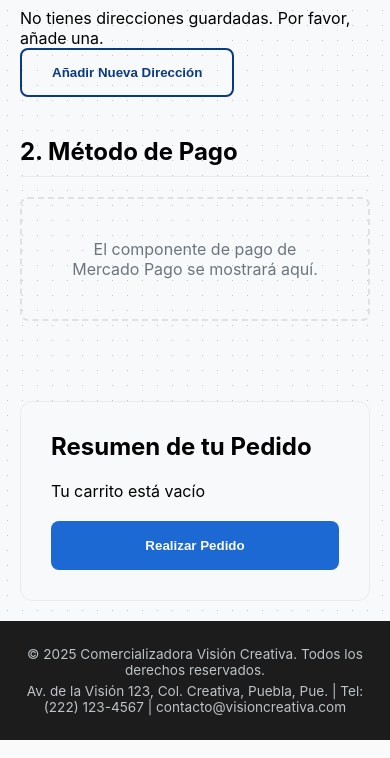
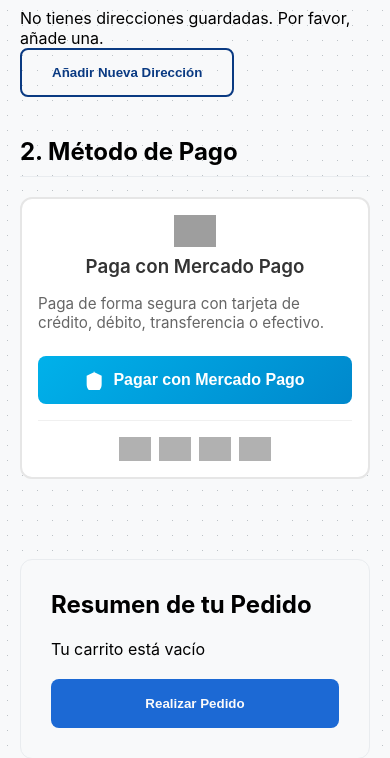
Before and after one commit to ddnte6696/vision_creativa, a PHP site: page /checkout.php in a window 390 px wide. Shown: the part 282-1040 px from the top of the page. Run offline with PHP 8.4, Linux system fonts and the light colour scheme; a user stored in the database is signed in; data comes from the database, SQL or seed files in the repository; some libraries are stand-ins or nearby versions; grey boxes are pictures that could not be loaded.

Commit message:
feat(checkout): Integrar botón de Mercado Pago en página de checkout
- Agregado botón principal de MP con diseño responsive y estados visuales
- Incluidos iconos de métodos de pago disponibles (Visa, Mastercard, Amex, OXXO)
- Implementado CSS con gradientes, hover effects y animaciones de carga
- Agregada funcionalidad JavaScript para validación de carrito y estados del botón
- Incluido sistema de debug para diagnóstico de problemas de habilitación
- Configurado event listener para procesar pagos al hacer click
- Mejorada UX con mensajes de estado y feedback visual

```diff
--- a/checkout.php
+++ b/checkout.php
@@ -77,12 +77,41 @@
                 <!-- SECCIÓN DE MÉTODO DE PAGO -->
                 <section class="checkout-section">
                     <h2>2. Método de Pago</h2>
-                    <div class="payment-placeholder">
-                        <!--
-                            ESPACIO RESERVADO PARA EL EQUIPO DE PAGOS.
-                            Aquí se integrará el componente de Mercado Pago.
-                        -->
-                        <p>El componente de pago de Mercado Pago se mostrará aquí.</p>
+                    <div class="payment-section">
+                        <!-- MERCADO PAGO INTEGRATION -->
+                        <div class="payment-method mp-payment">
+                            <div class="payment-method-header">
+                                <img src="https://http2.mlstatic.com/frontend-assets/ui-navigation/5.18.9/mercadopago/logo__large.png"
+                                     alt="Mercado Pago" class="mp-logo">
+                                <h3>Paga con Mercado Pago</h3>
+                            </div>
+                            <p class="payment-description">
+                                Paga de forma segura con tarjeta de crédito, débito, transferencia o efectivo.
+                            </p>
+
+
+                            <!-- BOTÓN PRINCIPAL DE MERCADO PAGO -->
+                            <button id="mp-checkout-btn" class="mp-button">
+                                <svg width="20" height="20" viewBox="0 0 24 24" fill="currentColor">
+                                    <path d="M12 2L2 7v10c0 5.55 3.84 9.739 9 11 5.16-1.261 9-5.45 9-11V7l-10-5z"/>
+                                    <path d="M9 12l2 2 4-4" stroke="white" stroke-width="2" fill="none"/>
+                                </svg>
+                                Pagar con Mercado Pago
+                            </button>
+
+                            <!-- INDICADORES DE MÉTODOS DE PAGO DISPONIBLES -->
+                            <div class="payment-methods-icons">
+                                <img src="https://http2.mlstatic.com/frontend-assets/ui-navigation/5.18.9/mercadopago/visa.png" alt="Visa" title="Visa">
+                                <img src="https://http2.mlstatic.com/frontend-assets/ui-navigation/5.18.9/mercadopago/mastercard.png" alt="Mastercard" title="Mastercard">
+                                <img src="https://http2.mlstatic.com/frontend-assets/ui-navigation/5.18.9/mercadopago/amex.png" alt="American Express" title="American Express">
+                                <img src="https://http2.mlstatic.com/frontend-assets/ui-navigation/5.18.9/mercadopago/oxxo.png" alt="OXXO" title="OXXO">
+                            </div>
+
+                            <!-- MENSAJES DE ESTADO -->
+                            <div id="payment-status" class="payment-status" style="display: none;">
+                                <div class="status-message"></div>
+                            </div>
+                        </div>
                     </div>
                 </section>
 
--- a/css/checkout.css
+++ b/css/checkout.css
@@ -119,3 +119,178 @@
         position: static; /* Desactivamos el sticky en móvil */
     }
 }
+
+/* MERCADO PAGO PAYMENT SECTION */
+.payment-section {
+    margin-top: 1rem;
+}
+
+.mp-payment {
+    border: 2px solid #e6e6e6;
+    border-radius: 12px;
+    padding: 1.5rem;
+    background: #fff;
+    transition: border-color 0.3s ease;
+}
+
+.mp-payment:hover {
+    border-color: #00b1ea;
+}
+
+.payment-method-header {
+    display: flex;
+    align-items: center;
+    gap: 1rem;
+    margin-bottom: 1rem;
+}
+
+.mp-logo {
+    height: 32px;
+    width: auto;
+}
+
+.payment-method-header h3 {
+    margin: 0;
+    color: #333;
+    font-weight: 600;
+}
+
+.payment-description {
+    color: #666;
+    margin-bottom: 1.5rem;
+    font-size: 0.95rem;
+}
+
+/* BOTÓN PRINCIPAL DE MERCADO PAGO */
+.mp-button {
+    width: 100%;
+    background: linear-gradient(135deg, #00b1ea 0%, #0088cc 100%);
+    color: white;
+    border: none;
+    padding: 1rem 1.5rem;
+    border-radius: 8px;
+    font-size: 1.1rem;
+    font-weight: 600;
+    cursor: pointer;
+    transition: all 0.3s ease;
+    display: flex;
+    align-items: center;
+    justify-content: center;
+    gap: 0.5rem;
+    position: relative;
+    overflow: hidden;
+}
+
+.mp-button:hover:not(:disabled) {
+    background: linear-gradient(135deg, #0088cc 0%, #006699 100%);
+    transform: translateY(-2px);
+    box-shadow: 0 8px 25px rgba(0, 177, 234, 0.3);
+}
+
+.mp-button:active {
+    transform: translateY(0);
+}
+
+.mp-button:disabled {
+    background: #ccc;
+    cursor: not-allowed;
+    transform: none;
+    box-shadow: none;
+}
+
+.mp-button svg {
+    transition: transform 0.3s ease;
+}
+
+.mp-button:hover:not(:disabled) svg {
+    transform: scale(1.1);
+}
+
+/* ICONOS DE MÉTODOS DE PAGO */
+.payment-methods-icons {
+    display: flex;
+    justify-content: center;
+    gap: 0.5rem;
+    margin-top: 1rem;
+    padding-top: 1rem;
+    border-top: 1px solid #f0f0f0;
+}
+
+.payment-methods-icons img {
+    height: 24px;
+    width: auto;
+    opacity: 0.8;
+    transition: opacity 0.3s ease;
+}
+
+.payment-methods-icons img:hover {
+    opacity: 1;
+}
+
+/* MENSAJES DE ESTADO */
+.payment-status {
+    margin-top: 1rem;
+    padding: 1rem;
+    border-radius: 8px;
+    text-align: center;
+}
+
+.payment-status.loading {
+    background: #e3f2fd;
+    border: 1px solid #2196f3;
+    color: #1976d2;
+}
+
+.payment-status.error {
+    background: #ffebee;
+    border: 1px solid #f44336;
+    color: #d32f2f;
+}
+
+.payment-status.success {
+    background: #e8f5e8;
+    border: 1px solid #4caf50;
+    color: #2e7d32;
+}
+
+/* ANIMACIÓN DE CARGA */
+.mp-button.loading::after {
+    content: '';
+    position: absolute;
+    top: 50%;
+    left: 50%;
+    width: 20px;
+    height: 20px;
+    margin: -10px 0 0 -10px;
+    border: 2px solid rgba(255, 255, 255, 0.3);
+    border-top: 2px solid white;
+    border-radius: 50%;
+    animation: spin 1s linear infinite;
+}
+
+.mp-button.loading {
+    color: transparent;
+}
+
+@keyframes spin {
+    0% { transform: rotate(0deg); }
+    100% { transform: rotate(360deg); }
+}
+
+/* RESPONSIVE */
+@media (max-width: 768px) {
+    .mp-payment {
+        padding: 1rem;
+    }
+
+    .payment-method-header {
+        flex-direction: column;
+        text-align: center;
+        gap: 0.5rem;
+    }
+
+    .mp-button {
+        font-size: 1rem;
+        padding: 0.875rem 1rem;
+    }
+}
--- a/db_config.php
+++ b/db_config.php
@@ -16,8 +16,8 @@
 $servername = "localhost";
 $username = "root"; // Reemplaza con tu usuario
 $password = ""; // Reemplaza con tu contraseña
-$dbname = "diginet_vision_creativa";
-// --- CONEXIÓN A LA BASE DE DATOS ---PRODUCTION*/
+$dbname = "diginet_vision_creativa";*/
+// --- CONEXIÓN A LA BASE DE DATOS ---PRODUCTION
 $servername = "localhost";
 $username = "omnibusg_vision_creativa"; // Reemplaza con tu usuario
 $password = "?^dJQCW5]wX."; // Reemplaza con tu contraseña
--- a/js/checkout.js
+++ b/js/checkout.js
@@ -142,6 +142,20 @@
         });
     }
 
+    // Habilitar/deshabilitar botón de MP según el carrito
+    function updatePaymentButton() {
+        const cart = getCart();
+        const mpButton = document.getElementById('mp-checkout-btn');
+
+        if (cart.length > 0) {
+            mpButton.disabled = false;
+            mpButton.textContent = 'Pagar con Mercado Pago';
+        } else {
+            mpButton.disabled = true;
+            mpButton.textContent = 'Agrega productos al carrito';
+        }
+    }
+
     // Renderizar resumen inicial
     renderSummary();
 
@@ -153,4 +167,7 @@
         const cart = Cart.getCart();
         placeOrderBtn.disabled = cart.length === 0 || !selectedShippingAddress;
     }
+
+    // Inicializar el botón de MP
+    updatePaymentButton();
 });
```
